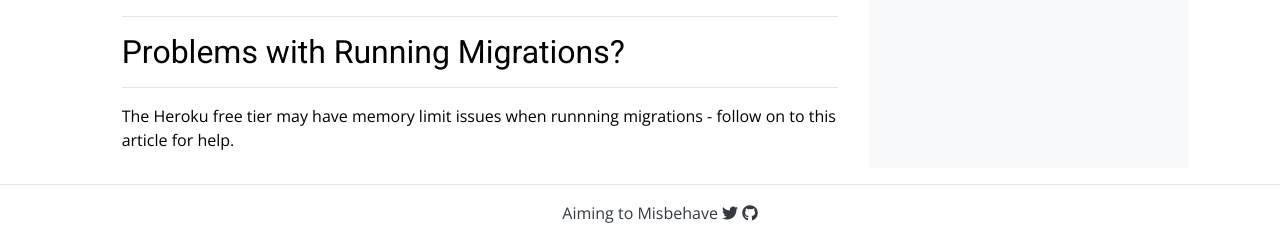
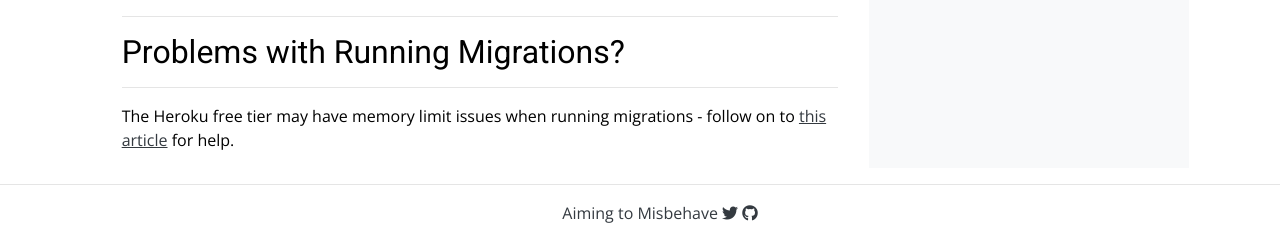
Before and after one commit to GideonBrimleaf/GideonBrimleaf.github.io, a Jekyll site: the page built from _posts/2020-06-15-deploying-alpas-app-to-heroku.md, in a window 1280 px wide and 900 px high, scrolled down 3595 px. Shown: the part 659-897 px from the top of the window. Built offline with Jekyll 4.4.1, drawn with Linux system fonts in a browser that asks for light colours; nearby versions of some CDN libraries.

Commit message:
links corrected on articles

```diff
--- a/_posts/2020-06-15-deploying-alpas-app-to-heroku.md
+++ b/_posts/2020-06-15-deploying-alpas-app-to-heroku.md
@@ -184,4 +184,4 @@
 ## Problems with Running Migrations?
 ---
 
-The Heroku free tier may have memory limit issues when runnning migrations - follow on to this article for help.
+The Heroku free tier may have memory limit issues when running migrations - follow on to [this article](https://gideonbrimleaf.github.io/2020/06/17/running-migrations-on-heroku.html) for help.
```
Also changed, not shown: _posts/2020-06-17-running-migrations-on-heroku.md (+1 -1 lines).
